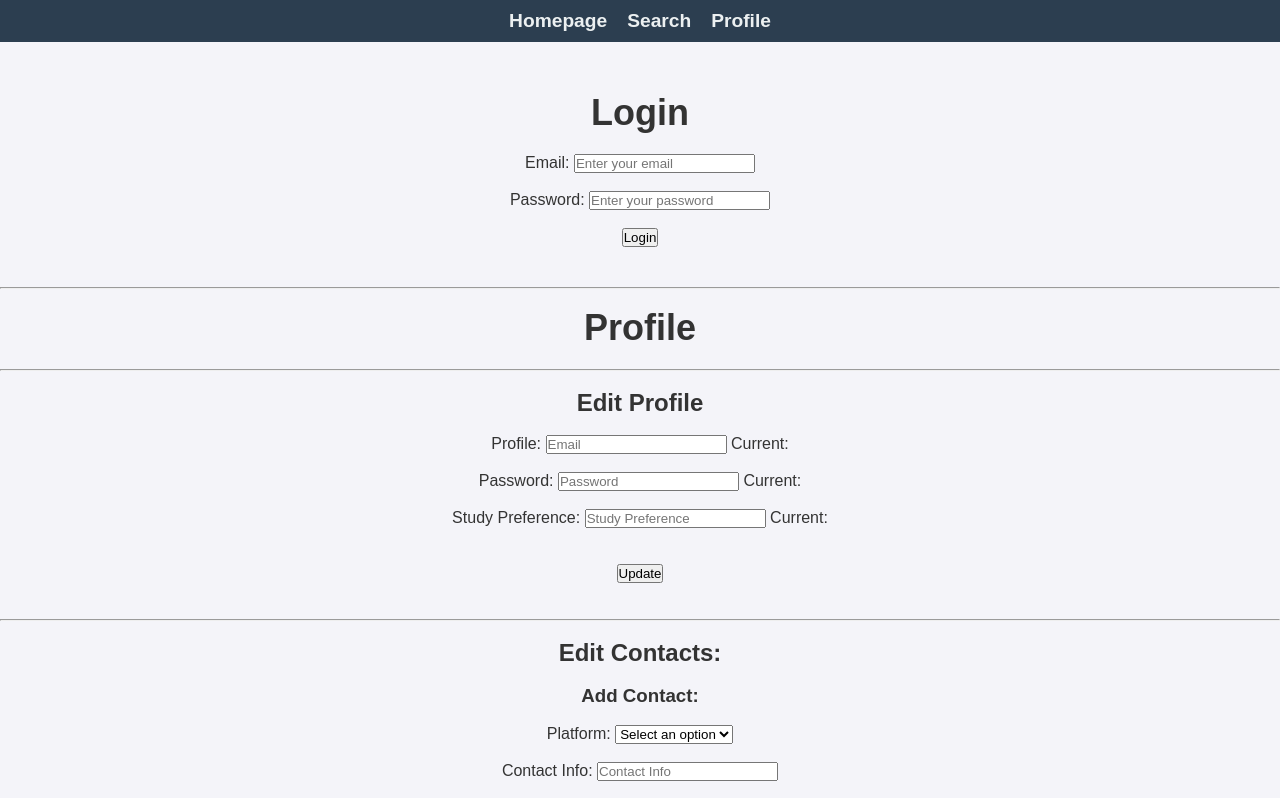
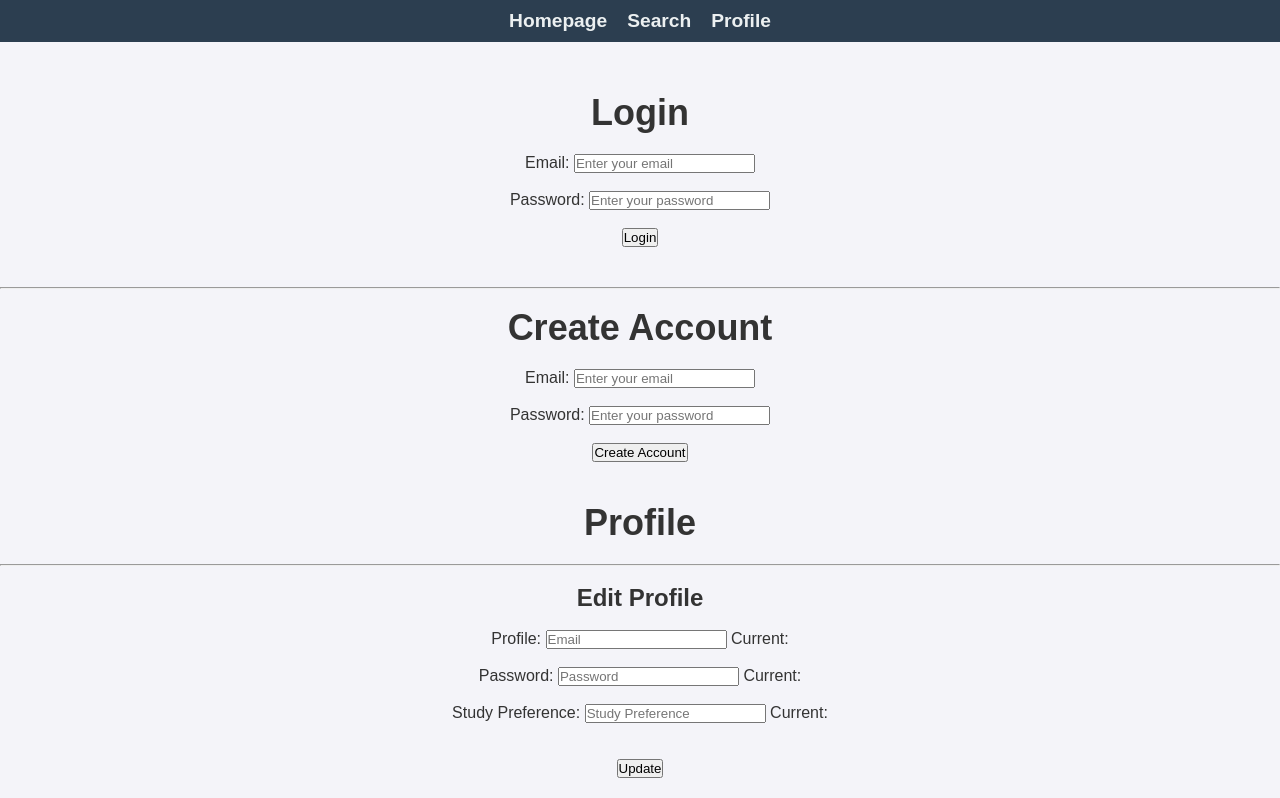
Before and after one commit to cs411-alawini/fa24-cs411-team034-CursedQueries, a React (Create React App) app in the folder src/frontend/: page /profile in a window 1280 px wide. Shown: the top 798 px of the page. Built offline with nearby package versions, Linux system fonts and the light colour scheme.

Commit message:
create profile

```diff
--- a/src/frontend/src/pages/Profile.js
+++ b/src/frontend/src/pages/Profile.js
@@ -19,6 +19,11 @@ export default function Profile() {
   const [loginPassword, setLoginPassword] = useState('');
   const [loginMessage, setLoginMessage] = useState('');
 
+  const [registerEmail, setRegisterEmail] = useState('');
+  const [registerPassword, setRegisterPassword] = useState('');
+  const [registerMessage, setRegisterMessage] = useState('');
+
+
   const handleLogin = () => {
     if (profile === profile_database && password === password_database) {
       setLoginMessage("Login successful!");
@@ -26,6 +31,16 @@ export default function Profile() {
       setLoginMessage("Invalid email or password.");
     }
   };
+  const handleRegister = async () => {
+    try {
+      // Simulate API call or integrate your API logic here
+      console.log(`Registering with: ${registerEmail}, ${registerPassword}`);
+      setRegisterMessage('Account created successfully!');
+    } catch (error) {
+      setRegisterMessage('Error creating account. Please try again.');
+    }
+  };
+
 
   // Add Contact - Update button handler
   const updateProfile = () => {
@@ -91,6 +106,34 @@ export default function Profile() {
       <p>{loginMessage}</p>
 
       <hr /><br />
+      {/* ============================ CREATE ACCOUNT ============================ */}
+<h1>Create Account</h1>
+<label htmlFor="emailRegister"> Email: </label>
+<input
+  id="emailRegister"
+  type="text"
+  placeholder="Enter your email"
+  value={registerEmail}
+  onChange={(e) => setRegisterEmail(e.target.value)}
+/> <br /><br />
+
+<label htmlFor="passwordRegister"> Password: </label>
+<input
+  id="passwordRegister"
+  type="password"
+  placeholder="Enter your password"
+  value={registerPassword}
+  onChange={(e) => setRegisterPassword(e.target.value)}
+/> <br /><br />
+
+<button
+  onClick={handleRegister}
+  style={{ marginBottom: "40px"}}
+>
+  Create Account
+</button>
+<p>{registerMessage}</p>
+
       <h1>Profile</h1> <hr/><br/>
       {/* ============================ EDIT PROFILE ============================ */}
       <h2>Edit Profile</h2><br/>
```
